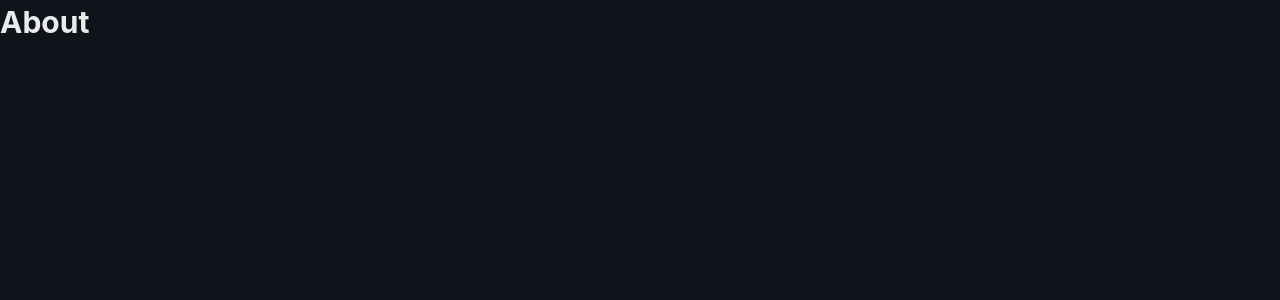
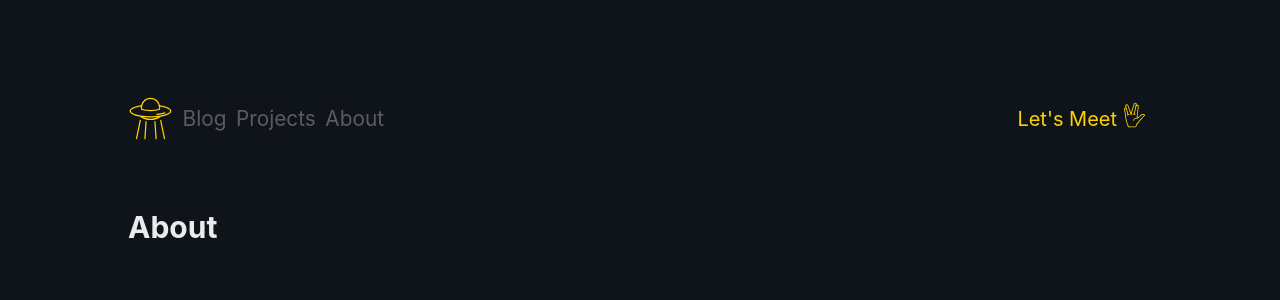
Before and after one commit to mihrilp/personal-website, a Next.js app: page /about in a window 1280 px wide. Shown: the top 300 px of the page. Built offline with nearby package versions, Linux system fonts and the light colour scheme.

Commit message:
fix: env bug

```diff
--- a/components/navbar.jsx
+++ b/components/navbar.jsx
@@ -1,19 +1,13 @@
 import Link from "next/link";
 import { Hello, Ufo } from "./icons";
 import styled from "styled-components";
+import { Flex } from "../styles/uielements";
 
 const Nav = styled.nav`
-  margin: 90px 0px;
-  display: flex;
-  flex-direction: row;
-  justify-content: space-between;
-  width: 100%;
-`;
-
-const Row = styled.div`
+  padding: 4rem 0;
   display: flex;
   align-items: center;
-  justify-content: space-around;
+  justify-content: space-between;
   width: 25%;
 `;
 
@@ -21,37 +15,38 @@ const NavItem = styled.a`
   text-decoration: none;
   color: #5b5c63;
   cursor: pointer;
+  font-size: 1.3rem;
 `;
 
 const MeetButton = styled.a`
+  padding: 4rem 0;
   text-decoration: none;
   color: #ffd200;
   display: flex;
+  justify-content: flex-end;
   align-items: center;
 `;
 
 export default function Navbar() {
   return (
-    <Nav>
-      <Row>
-        <Link href="/">
+    <Flex>
+      <Nav>
+        <Link href="/" passHref>
           <Ufo />
         </Link>
-        <Link href="/blog">
+        <Link href="/blog" passHref>
           <NavItem>Blog</NavItem>
         </Link>
-        <Link href="/projects">
+        <Link href="/projects" passHref>
           <NavItem>Projects</NavItem>
         </Link>
-        <Link href="/about">
+        <Link href="/about" passHref>
           <NavItem>About</NavItem>
         </Link>
-      </Row>
-      <Row>
-        <MeetButton href="mailto: mihrilp@gmail.com">
-          Let's Meet <Hello />
-        </MeetButton>
-      </Row>
-    </Nav>
+      </Nav>
+      <MeetButton href="mailto: mihrilp@gmail.com">
+        Let&apos;s Meet <Hello />
+      </MeetButton>
+    </Flex>
   );
 }
--- a/pages/_app.js
+++ b/pages/_app.js
@@ -1,7 +1,14 @@
 import "../styles/global.scss";
+import Navbar from "../components/navbar";
+import { Layout } from "../styles/uielements";
 
 function MyApp({ Component, pageProps }) {
-  return <Component {...pageProps} />;
+  return (
+    <Layout>
+      <Navbar />
+      <Component {...pageProps} />
+    </Layout>
+  );
 }
 
 export default MyApp;
--- /dev/null
+++ b/styles/uielements.jsx
@@ -0,0 +1,13 @@
+import styled from "styled-components";
+
+export const Layout = styled.div`
+  height: 100vh;
+  padding: 2rem 8rem;
+`;
+
+export const Flex = styled.div`
+  display: flex;
+  flex-direction: ${(props) => props.direction};
+  justify-content: space-between;
+  align-items: center;
+`;
```
Also changed, not shown: components/Container.jsx (deleted, +0 -15 lines), components/LatestPost.jsx (+10 -3 lines), pages/index.js (+10 -21 lines), 2 other files (tests, documents, lock files or other folders).
